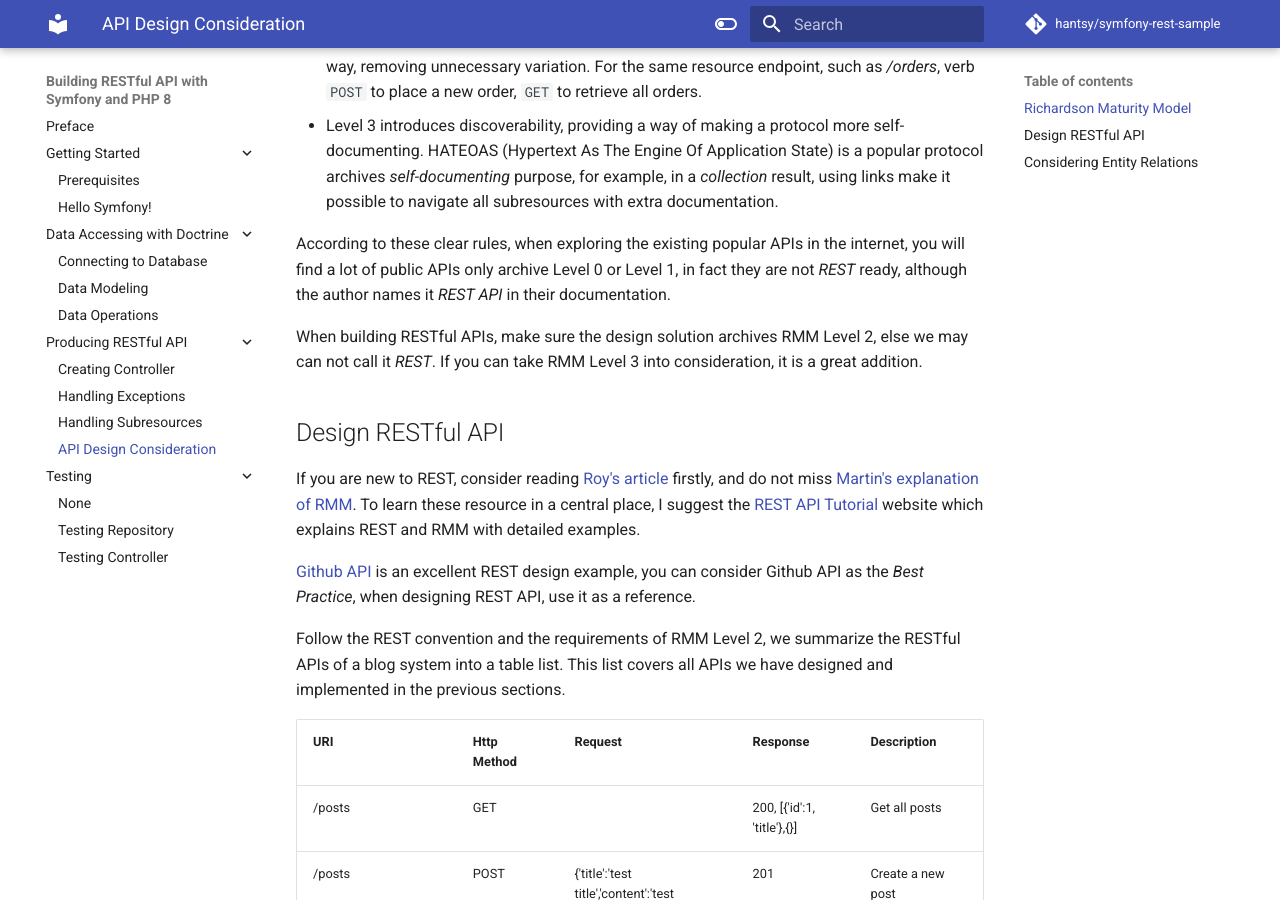
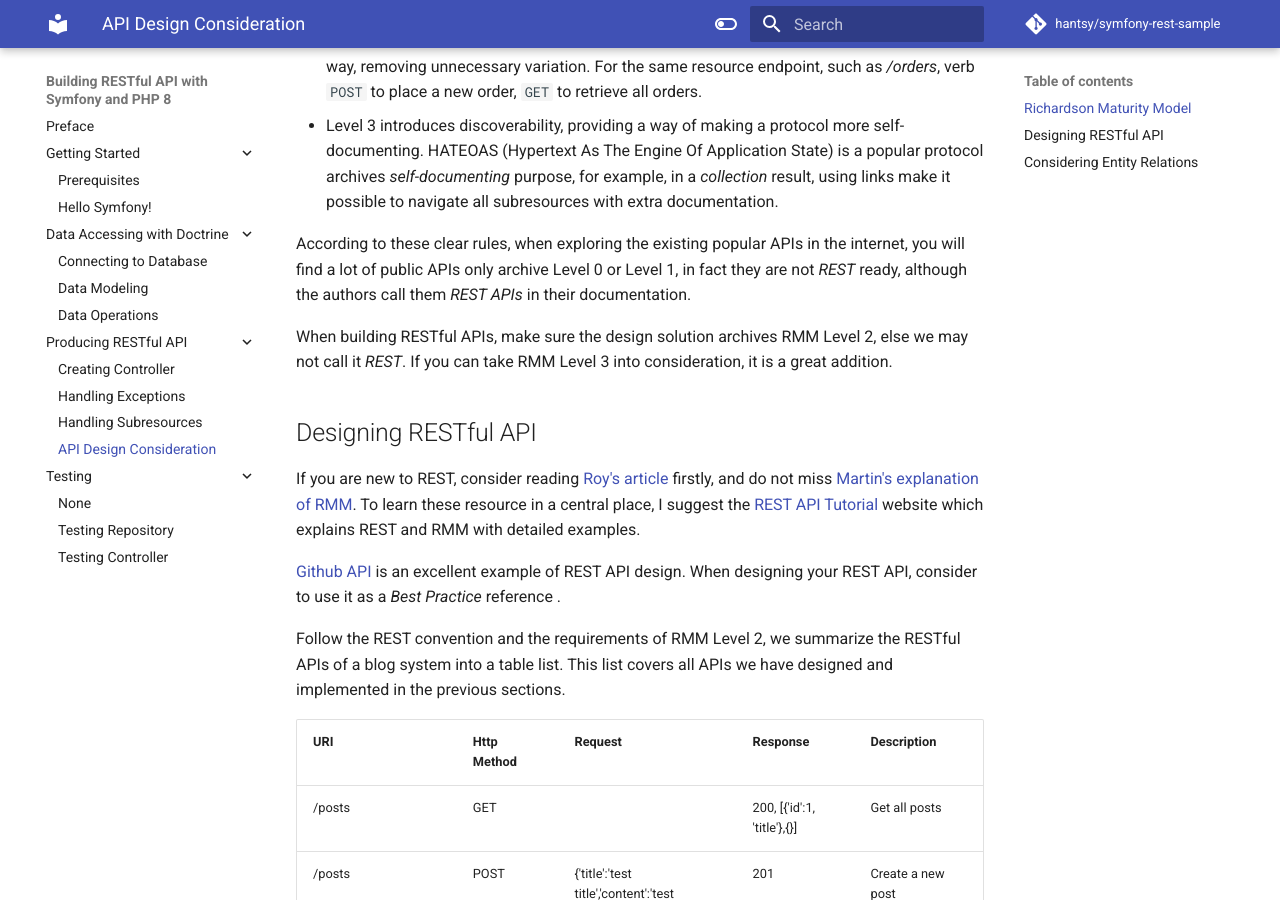
Before and after one commit to ZigZag48/symfony-sample-api, an MkDocs documentation site: the page built from docs/api/design.md, in a window 1280 px wide and 900 px high, scrolled down 633 px. Built offline with MkDocs 1.6.1 and Material for MkDocs 9.7.7, drawn with Linux system fonts in a browser that asks for light colours; comment, search, counter and statistics services are not loaded.

Commit message:
docs: docs/api/design.md

```diff
--- a/docs/api/design.md
+++ b/docs/api/design.md
@@ -11,15 +11,15 @@ Richardson Maturity Model defines a series of  **Levels** used to evaluate the q
 * Level 2 introduces a standard set of verbs so that we handle similar situations in the same way, removing unnecessary variation. For the same resource endpoint, such as */orders*, verb `POST` to place a new order, `GET` to retrieve all orders.
 * Level 3 introduces discoverability, providing a way of making a protocol more self-documenting. HATEOAS (Hypertext As The Engine Of Application State) is a popular protocol archives *self-documenting* purpose, for example, in a *collection* result, using links make it possible to navigate all subresources with extra documentation.
 
-According to these clear rules, when exploring the existing popular APIs in the internet, you will find a lot of public APIs only archive Level 0 or Level 1, in fact they are not *REST* ready,  although the author names  it *REST API* in their documentation.
+According to these clear rules, when exploring the existing popular APIs in the internet, you will find a lot of public APIs only archive Level 0 or Level 1, in fact they are not *REST* ready,  although the authors call them *REST APIs* in their documentation.
 
-When building RESTful APIs, make sure the design solution archives RMM Level 2, else we may can not call it  *REST*.  If you can take RMM Level 3 into consideration, it is a great addition.
+When building RESTful APIs, make sure the design solution archives RMM Level 2, else we may not call it  *REST*.  If you can take RMM Level 3 into consideration, it is a great addition.
 
-## Design RESTful API
+## Designing RESTful API
 
 If you are new to REST, consider reading [Roy's article](https://www.ics.uci.edu/~fielding/pubs/dissertation/rest_arch_style.htm) firstly, and do not miss [Martin's explanation of RMM](https://martinfowler.com/articles/richardsonMaturityModel.html).  To learn these resource in a central place, I suggest the [REST API Tutorial ](https://restfulapi.net/) website which explains REST and RMM with detailed examples.
 
-[Github API](https://docs.github.com/en/rest) is an excellent REST design example, you can consider Github API as the *Best Practice*,  when designing REST API, use it as a reference.
+[Github API](https://docs.github.com/en/rest) is an excellent example of REST API design. When designing your REST API,  consider to use it as a *Best Practice* reference .
 
 Follow the REST convention and the requirements of RMM Level 2, we summarize the RESTful APIs of a blog system into a table list. This list covers all APIs we have designed and implemented in the previous sections.
 
```
